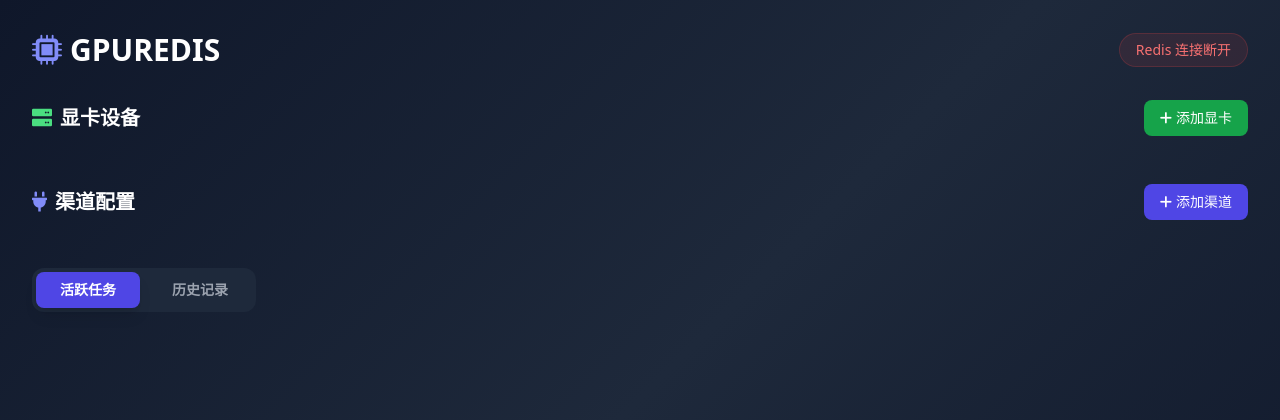
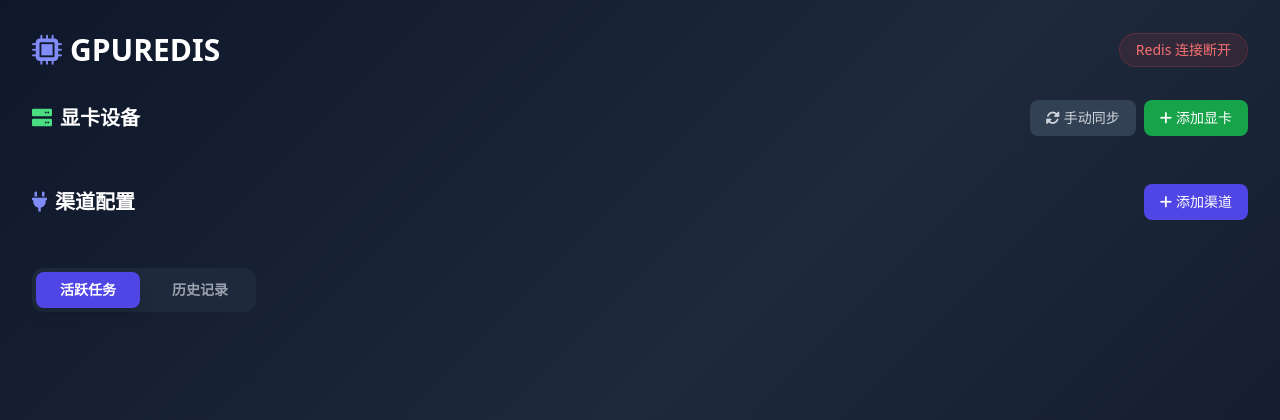
Before and after one commit to ZEROHIZ/newgpu, a FastAPI app: page / in a window 1280 px wide. Shown: the top 420 px of the page. Run offline with FastAPI, Linux system fonts and the light colour scheme; data that the repository does not hold is empty; some libraries are stand-ins or nearby versions.

Commit message:
UI: Added Manual Sync button for Agent binding

```diff
--- a/api/main.py
+++ b/api/main.py
@@ -167,6 +167,12 @@ async def delete_channel(channel_id: str):
     save_channels(all_chs)
     return {"ok": True}
 
+@app.post("/api/agent/sync")
+async def sync_agent():
+    # 设置一个同步信号，有效期 10 秒
+    await redis_manager.client.set("signal:sync_agent", "1", ex=10)
+    return {"ok": True}
+
 # ========== 系统状态 ==========
 
 @app.get("/api/status")
--- a/web/templates/index.html
+++ b/web/templates/index.html
@@ -26,9 +26,14 @@
         <div class="mb-8">
             <div class="flex justify-between items-center mb-4">
                 <h2 class="text-xl font-bold text-white"><i class="fas fa-server mr-2 text-green-400"></i>显卡设备</h2>
-                <button onclick="openGpuModal()" class="px-4 py-2 bg-green-600 text-white rounded-lg hover:bg-green-700 transition text-sm font-medium">
-                    <i class="fas fa-plus mr-1"></i>添加显卡
-                </button>
+                <div class="flex space-x-2">
+                    <button onclick="syncAgent()" class="px-4 py-2 bg-slate-700 text-gray-300 rounded-lg hover:bg-slate-600 transition text-sm font-medium">
+                        <i class="fas fa-sync-alt mr-1"></i>手动同步
+                    </button>
+                    <button onclick="openGpuModal()" class="px-4 py-2 bg-green-600 text-white rounded-lg hover:bg-green-700 transition text-sm font-medium">
+                        <i class="fas fa-plus mr-1"></i>添加显卡
+                    </button>
+                </div>
             </div>
             <div id="gpu-list" class="grid grid-cols-1 md:grid-cols-2 lg:grid-cols-3 gap-4">
                 <div class="text-gray-500 text-center py-8">加载中...</div>
@@ -495,6 +500,16 @@
             } catch(e) { }
         }
 
+        async function syncAgent() {
+            try {
+                const res = await fetch('/api/agent/sync', { method: 'POST' });
+                if (res.ok) {
+                    showToast("同步请求已发送，显卡正在重新绑定...");
+                    setTimeout(() => loadAll(), 1000);
+                }
+            } catch(e) { showToast("同步失败"); }
+        }
+
         async function loadAll() {
             await Promise.all([loadGpus(), loadChannels(), loadQueue(), loadStatus()]);
         }
```
Also changed, not shown: tests/concurrent_test.py (+2 -2 lines), worker/agent.py (+14 -6 lines).
